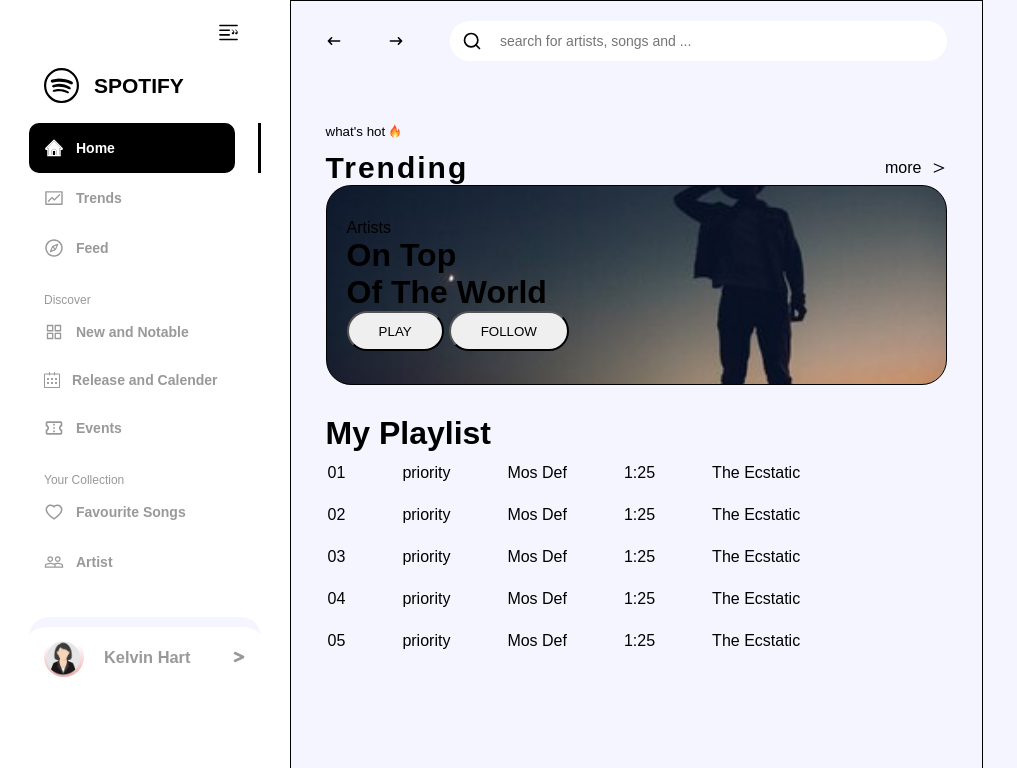
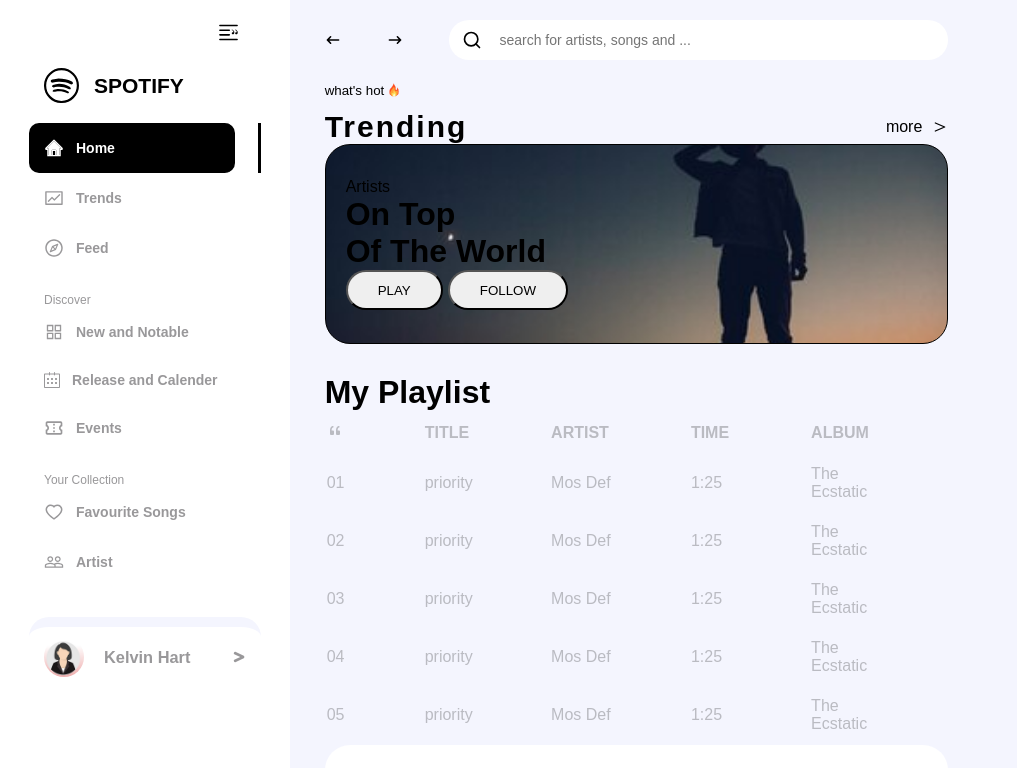
Before and after one commit to Nky237/Spotify_App-, a React (Vite) app: page / in a window 1280 px wide. Shown: the top 768 px of the page, without its empty margins (0-1017 px from the left). Built offline with nearby package versions, Linux system fonts and the light colour scheme.

Commit message:
new commit

```diff
--- a/src/App.css
+++ b/src/App.css
@@ -1,7 +1,6 @@
 .main{
     width: 70%;
     min-height: 100vh;
-    border: 1px solid black;
 }
 .cont{
     width: 90%;
@@ -29,7 +28,7 @@
 }
 
 .header{
-    padding-top: 60px;
+    padding-top: 20px;
 }
 .trend{
     display: flex;
@@ -88,8 +87,23 @@
     font-size: 32px;
 }
 tr th{
-    padding: 10px 55px 10px 0;
+    padding: 10px 80px 10px 0;
+}
+table{
+    width: 100%;
+    color: #BABBC2;
 }
 table td{
-padding: 10px 55px 10px 0;
+padding: 10px 75px 10px 0;
 }
+tr:hover{
+    background-color: white;
+    color: black;
+}
+.play{
+    width: 1005;
+    height: 70px;
+    border-radius: 25px;
+    background-color: white;
+    padding-bottom: 10px;
+}
--- a/src/Pages/Home.jsx
+++ b/src/Pages/Home.jsx
@@ -46,18 +46,32 @@
             <div className="playlist">
               <h1>My Playlist</h1>
               <div>
+              <table>
+                <tr>
+                  <th><BsQuote /></th>
+                  <th>TITLE</th>
+                  <th>ARTIST</th>
+                  <th>TIME</th>
+                  <th>ALBUM</th>
+                </tr>
                   {
                     data.map(item => (
-                      <table>
-                          <td>{item.id}</td>
+                          <tr>
+                            <td>{item.id}</td>
                           <td>{item.title}</td>
                           <td>{item.Artist}</td>
                           <td>{item.time}</td>
                           <td>{item.Album}</td>
-                      </table>
+                          </tr>
                     ))
                   }
+             </table>
               </div>
+            </div>
+
+            {/* PLAY */}
+            <div className="play">
+
             </div>
           </div>
         </section>
```
